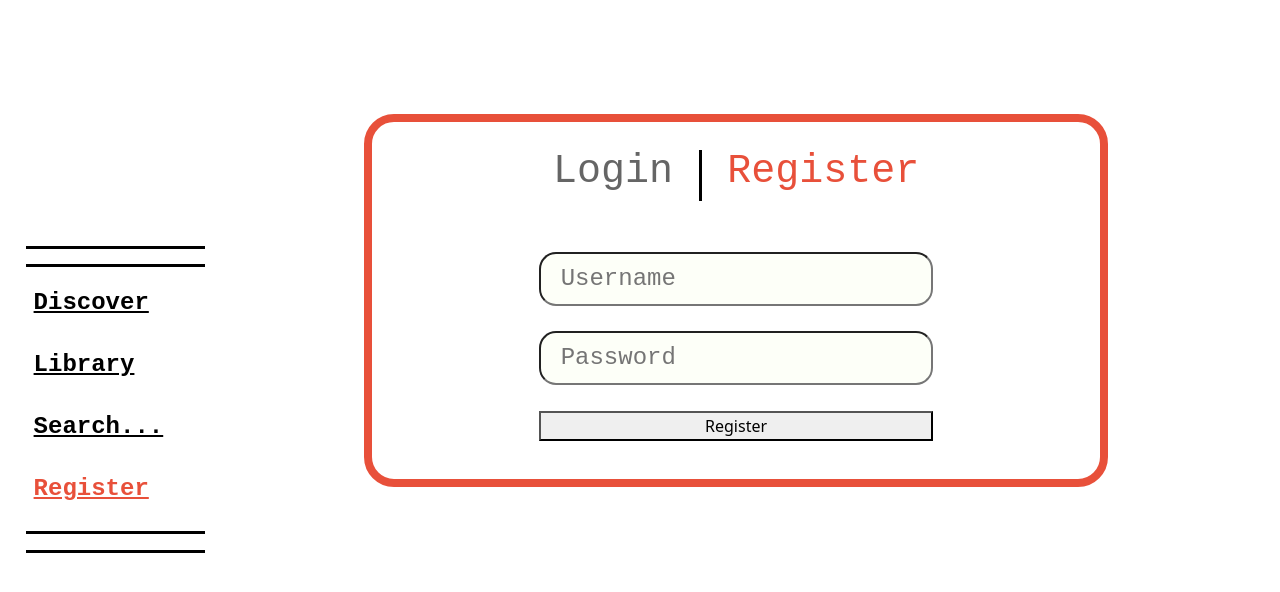
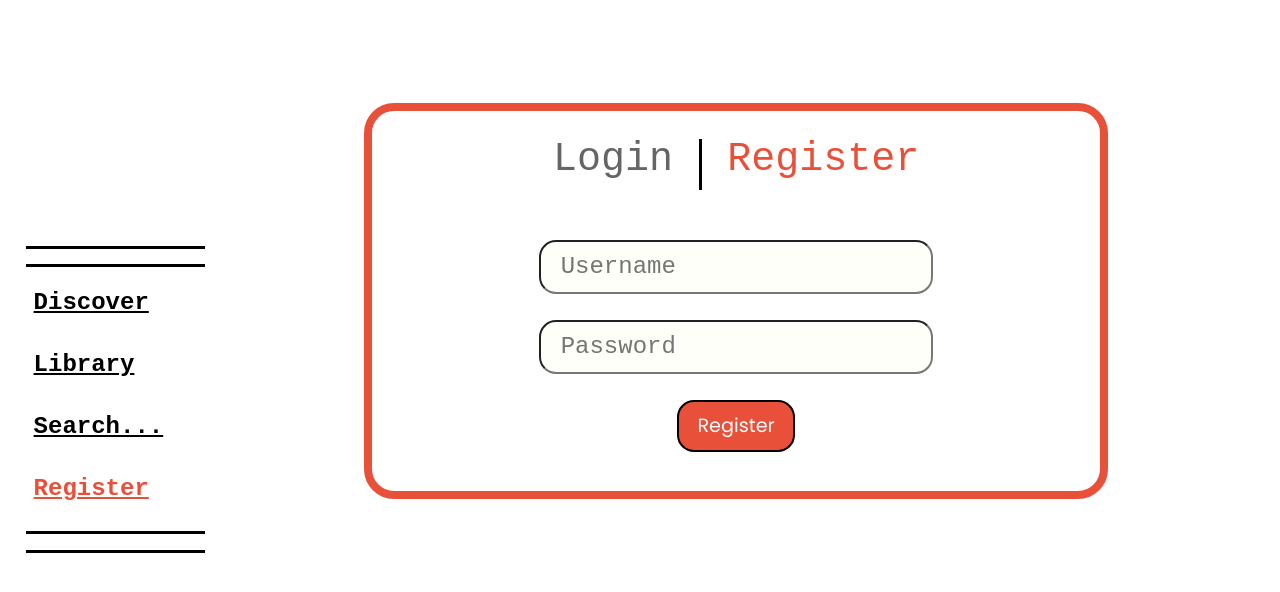
Before and after one commit to BForoughi/Omnibus, a React (Vite) app in the folder client/: page /RegisterPage in a window 1280 px wide. Shown: the top 592 px of the page. Built offline with nearby package versions, Linux system fonts and the light colour scheme.

Commit message:
adding button styling

```diff
--- a/client/src/pages/Register.jsx
+++ b/client/src/pages/Register.jsx
@@ -72,11 +72,13 @@ function Register(){
                         {/* shows error message if login/register fails */}
                         {error && <p className="text-danger">{error}</p>}
 
-                        {/* button changes based on active tab */}
-                        {activeTab === 'login'
-                            ? <button className="register-btn" onClick={handleLogin}>Login</button>
-                            : <button className="register-btn" onClick={handleRegister}>Register</button>
-                        }
+                        <div className="d-flex justify-content-center">
+                            {/* button changes based on active tab */}
+                            {activeTab === 'login'
+                                ? <button className="register-btn" onClick={handleLogin}>Login</button>
+                                : <button className="register-btn" onClick={handleRegister}>Register</button>
+                            }
+                        </div>
                     </div>
                 </div>
             </div>
--- a/client/src/stylesheets/App.css
+++ b/client/src/stylesheets/App.css
@@ -249,6 +249,17 @@ body {
   opacity: 0.6;
 }
 
+.register-btn{
+  width: 30%;
+  padding: 10px;
+  border-radius: 17px;
+  border: 2px solid #000000;
+  background-color: #E8503A;
+  color: white;
+  font-family: 'Poppins', sans-serif;
+  font-size: 1.2rem;
+}
+
 .info-btns{
   border: none;
   background-color: #FDFFF8;
```
Also changed, not shown: 1 other file (tests, documents, lock files or other folders).
